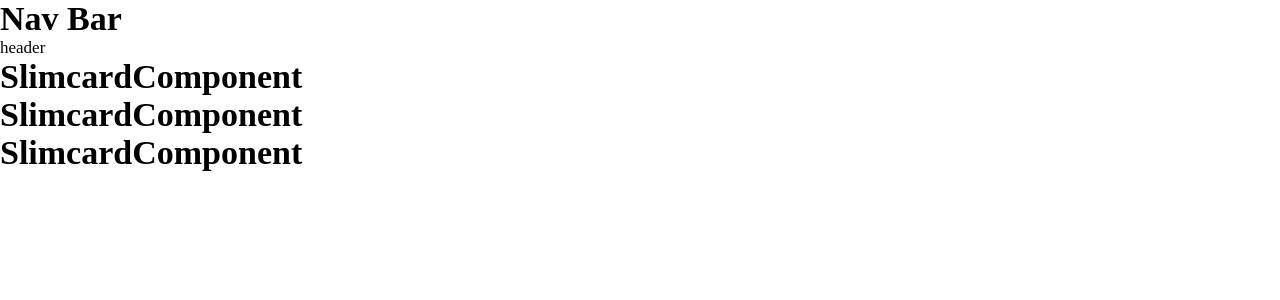
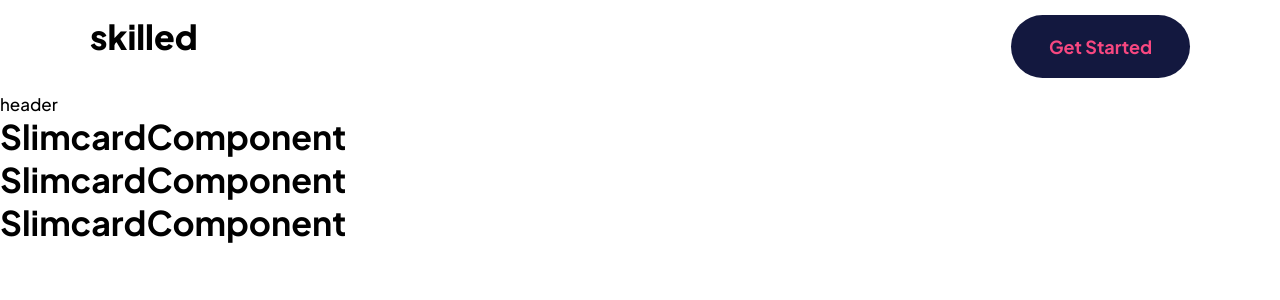
Before and after one commit to akinwumidi/React-Skilled-E-Learning, a React (Create React App) app: page / in a window 1280 px wide. Shown: the top 300 px of the page. Built offline with nearby package versions, Linux system fonts and the light colour scheme.

Commit message:
Completed Nav section

```diff
--- a/package.json
+++ b/package.json
@@ -6,6 +6,7 @@
     "@testing-library/jest-dom": "^5.16.4",
     "@testing-library/react": "^13.3.0",
     "@testing-library/user-event": "^13.5.0",
+    "node-sass": "^7.0.1",
     "react": "^18.1.0",
     "react-dom": "^18.1.0",
     "react-icons": "^4.4.0",
--- a/src/App.js
+++ b/src/App.js
@@ -5,10 +5,14 @@ import { Nav, Footer } from './components'
 function App() {
   return (
     <div className="App">
-      <Nav />
-      <Header />
+      <header>
+        <Nav />
+        <Header />
+      </header>
       <Slimcards />
-      <Footer />
+      <footer>
+        <Footer />
+      </footer>
     </div>
   );
 }
--- a/src/components/nav/nav.jsx
+++ b/src/components/nav/nav.jsx
@@ -1,10 +1,15 @@
 import React from 'react'
-import './nav.css'
+import './nav.scss'
 
 const Nav = () => {
   return (
-    <div>
-      <h1>Nav Bar</h1>
+    <div className="container">
+      <nav className="header__nav">
+        <h1 className="logo">skilled</h1>
+        <button className="header-btn">
+          <a href="#"> Get Started</a>
+        </button>
+      </nav>
     </div>
   )
 }
--- /dev/null
+++ b/src/components/nav/nav.scss
@@ -0,0 +1,24 @@
+.header__nav {
+  display: flex;
+  justify-content: space-between;
+  margin: 15px 0px;
+
+  .logo {
+    font-size: 34px;
+    font-weight: 900;
+  }
+  .header-btn {
+    outline: none;
+    border: none;
+    background-color: var(--primary-text);
+    color: #fff;
+    padding: 1.1em 2.1em;
+    border-radius: 50px;
+    font-weight: 700;
+    font-size: 1.125rem;
+  }
+
+  .header-btn:hover {
+    background-color: var(--primary-btn-hover);
+  }
+}
--- a/src/index.css
+++ b/src/index.css
@@ -11,4 +11,28 @@
   --btn-gradient2: linear-gradient(0deg, rgba(255, 255, 255, 0.5), rgba(255, 255, 255, 0.5)), linear-gradient(180deg, #FF6F48 0%, #F02AA6 100%);
   --gradient3: linear-gradient(180deg, #4851FF -54.32%, #F02AA6 100%);
   --box-shadow: 7px 11px 20px -10px rgba(0, 0, 0, 0.33);
+
+  --primary-text: #13183f;
+  --secondary-text: #83869a;
+  --primary-btn-hover: #666ca3;
+  --hyper-link: #f74780;
+  --hyper-link-hover: #ffa7c3;
 }
+
+* {
+  margin: 0;
+  padding: 0;
+  box-sizing: border-box;
+  font-family: 'Plus Jakarta Sans', sans-serif;
+}
+
+a {
+  text-decoration: none;
+  color: var(--dark-orange)
+}
+
+.container {
+  max-width: 1100px;
+  margin: 0 auto;
+
+}
```
Also changed, not shown: src/components/nav/nav.css (deleted), 2 other files (tests, documents, lock files or other folders).
